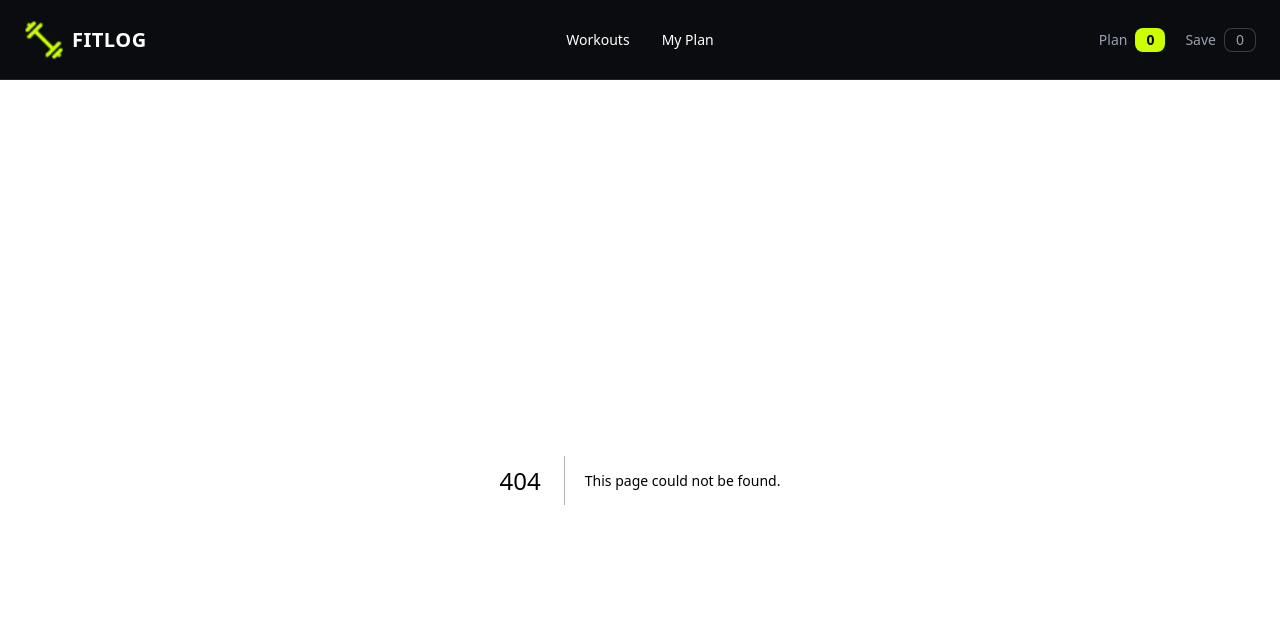
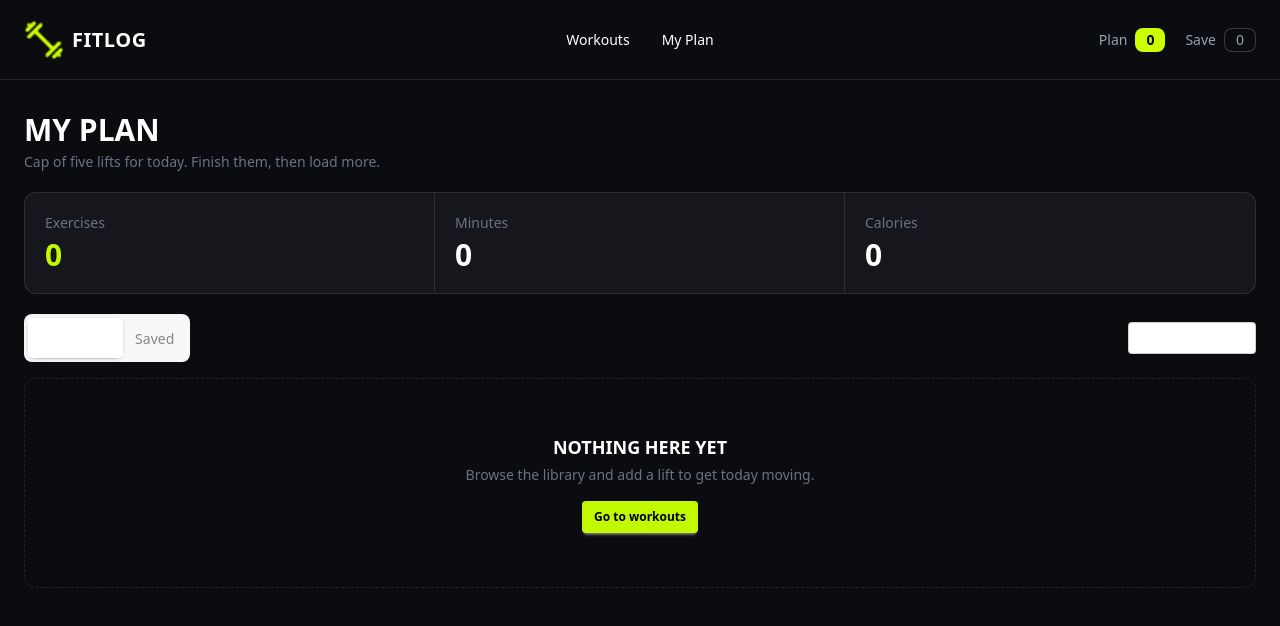
Before and after one commit to masud1040/assignment-5, a Next.js app: page /my-plan in a window 1280 px wide. Before the commit this address had no page. Shown: the top 626 px of the page. Built offline with nearby package versions, Linux system fonts and the light colour scheme.

Commit message:
my plan page structure design

```diff
--- a/src/app/containner/shared/navbar.tsx
+++ b/src/app/containner/shared/navbar.tsx
@@ -1,9 +1,15 @@
+"use client";
+
 import Image from "next/image";
 import Link from "next/link";
-import React from "react";
+import React, { useContext } from "react";
 import logo from "@/assets/logo.png";
+import { FitLogContext } from "@/context/FitContext";
+
 
 const NavBar = () => {
+  const { plan, saved } = useContext(FitLogContext);
+
   const linked = (
     <>
       <li>
@@ -76,7 +82,7 @@ const NavBar = () => {
         >
           <span>Plan</span>
           <span className="badge border-0 bg-[#ccff00] font-bold text-black">
-            0
+            {plan.length}
           </span>
         </Link>
 
@@ -86,7 +92,7 @@ const NavBar = () => {
         >
           <span>Save</span>
           <span className="badge border border-white/20 bg-transparent text-gray-400">
-            0
+            {saved.length}
           </span>
         </Link>
       </div>
--- a/src/app/layout.tsx
+++ b/src/app/layout.tsx
@@ -2,6 +2,7 @@ import type { Metadata } from "next";
 import { Geist, Geist_Mono } from "next/font/google";
 import "./globals.css";
 import NavBar from "./containner/shared/navbar";
+import FitProvider from "@/context/FitContext";
 
 const geistSans = Geist({
   variable: "--font-geist-sans",
@@ -25,10 +26,13 @@ export default function RootLayout({ children }: LayoutProps<"/">) {
       className={`${geistSans.variable} ${geistMono.variable} h-full antialiased`}
     >
       <body className="min-h-full flex flex-col">
+
+        <FitProvider>
+
         <NavBar />
 
         {children}
-
+        </FitProvider>
         </body>
     </html>
   );
--- /dev/null
+++ b/src/app/my-plan/page.tsx
@@ -0,0 +1,128 @@
+"use client";
+
+import Link from "next/link";
+import { useContext, useState } from "react";
+import { FitLogContext } from "@/context/FitContext";
+
+const MyPlan = () => {
+  const { plan, saved } = useContext(FitLogContext);
+
+  const [activeTab, setActiveTab] = useState<"plan" | "saved">("plan");
+
+  const totalMinutes = plan.reduce(
+    (total, workout) => total + workout.duration,
+    0,
+  );
+
+  const totalCalories = plan.reduce(
+    (total, workout) => total + workout.caloriesBurned,
+    0,
+  );
+
+  return (
+    <div className="container mx-auto px-6 py-8">
+      <h1 className="text-3xl font-bold text-white">MY PLAN</h1>
+
+      <p className="mt-1 text-sm text-gray-500">
+       Cap of five lifts for today. Finish them, then load more.
+      </p>
+
+      <div className="mt-5 grid grid-cols-1 rounded-xl border border-white/10 bg-[#15171D] md:grid-cols-3">
+        <div className="border-b border-white/10 p-5 md:border-b-0 md:border-r">
+          <p className="text-sm text-gray-500">Exercises</p>
+          <p className="mt-1 text-3xl font-bold text-[#C2F800]">
+            {plan.length}
+          </p>
+        </div>
+
+        <div className="border-b border-white/10 p-5 md:border-b-0 md:border-r">
+          <p className="text-sm text-gray-500">Minutes</p>
+          <p className="mt-1 text-3xl font-bold text-white">
+            {totalMinutes}
+          </p>
+        </div>
+
+        <div className="p-5">
+          <p className="text-sm text-gray-500">Calories</p>
+          <p className="mt-1 text-3xl font-bold text-white">
+            {totalCalories}
+          </p>
+        </div>
+      </div>
+
+      <div className="mt-5 flex items-center justify-between">
+        <div className="tabs tabs-box">
+          <button
+            className={`tab ${
+              activeTab === "plan" ? "tab-active" : ""
+            }`}
+            onClick={() => setActiveTab("plan")}
+          >
+            Today Plan
+          </button>
+
+          <button
+            className={`tab ${
+              activeTab === "saved" ? "tab-active" : ""
+            }`}
+            onClick={() => setActiveTab("saved")}
+          >
+            Saved
+          </button>
+        </div>
+
+        <select className="select select-sm w-32">
+          <option>Duration</option>
+          <option>Calories</option>
+          <option>Rating</option>
+        </select>
+      </div>
+
+      <div className="mt-4 min-h-52 rounded-xl border border-dashed border-white/10">
+        {activeTab == "plan" && plan.length == 0 && (
+          <div className="flex min-h-52 items-center justify-center">
+            <div className="text-center">
+              <h2 className="text-lg font-bold text-white">
+                NOTHING HERE YET
+              </h2>
+
+              <p className="mt-1 text-sm text-gray-500">
+                Browse the library and add a lift to get today moving.
+              </p>
+
+              <Link
+                href="/"
+                className="btn btn-sm mt-4 border-0 bg-[#C2F800] text-black hover:bg-[#C2F800]"
+              >
+                Go to workouts
+              </Link>
+            </div>
+          </div>
+        )}
+
+        {activeTab === "saved" && saved.length === 0 && (
+          <div className="flex min-h-52 items-center justify-center">
+            <div className="text-center">
+              <h2 className="text-lg font-bold text-white">
+                NOTHING HERE YET
+              </h2>
+
+              <p className="mt-1 text-sm text-gray-500">
+              Browse the library and add a lift to get today moving.
+              </p>
+
+              <Link
+                href="/"
+                className="btn btn-sm mt-4 border-0 bg-[#C2F800] text-black hover:bg-[#C2F800]"
+              >
+                Go to workouts
+              </Link>
+            </div>
+          </div>
+        )}
+      </div>
+    </div>
+  );
+};
+
+export default MyPlan;
--- a/src/context/FitContext.tsx
+++ b/src/context/FitContext.tsx
@@ -10,7 +10,7 @@ interface IFiTContext {
   setSaved: React.Dispatch<React.SetStateAction<IWorkout[]>>;
 }
 
-export const FitContext = createContext<IFiTContext>({
+export const FitLogContext = createContext<IFiTContext>({
   plan: [],
   setPlan: () => {},
   saved: [],
@@ -29,9 +29,9 @@ const FitProvider = ({ children }: { children: ReactNode }) => {
   };
 
   return (
-    <FitContext.Provider value={sharedData}>
+    <FitLogContext.Provider value={sharedData}>
       {children}
-    </FitContext.Provider>
+    </FitLogContext.Provider>
   );
 };
 
```
